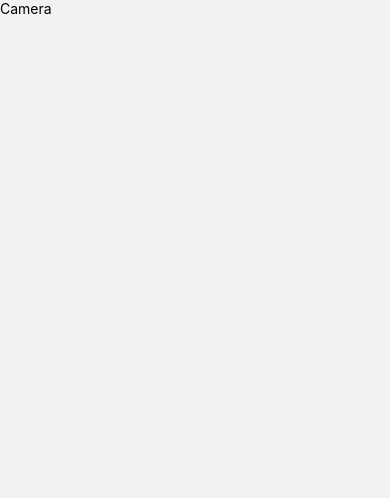
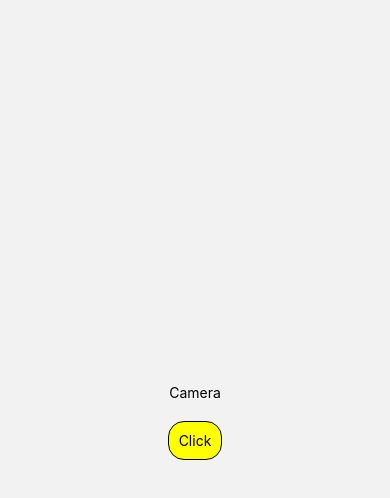
Before and after one commit to pattanan-pr/retouch, a React Native app: screen /Camera in a window 390 px wide. Shown: the top 498 px of the page. Built offline with nearby package versions, Linux system fonts and the light colour scheme.

Commit message:
add Home Page, Camera Page

```diff
--- a/src/screen/Camera.tsx
+++ b/src/screen/Camera.tsx
@@ -1,10 +1,30 @@
-import {View, Text} from 'react-native';
+/* eslint-disable react-native/no-inline-styles */
+import {View, Text, TouchableOpacity} from 'react-native';
 import React from 'react';
+import {useNavigation} from '@react-navigation/native';
 
 const Camera = () => {
+  const navigation = useNavigation();
   return (
-    <View>
+    <View
+      style={{
+        flex: 1,
+        justifyContent: 'center',
+        alignItems: 'center',
+      }}>
       <Text>Camera</Text>
+      <View
+        style={{
+          marginTop: 20,
+          backgroundColor: 'yellow',
+          padding: 10,
+          borderWidth: 1,
+          borderRadius: 16,
+        }}>
+        <TouchableOpacity onPress={() => navigation.goBack()}>
+          <Text>Click</Text>
+        </TouchableOpacity>
+      </View>
     </View>
   );
 };
--- a/src/screen/Home.tsx
+++ b/src/screen/Home.tsx
@@ -2,8 +2,14 @@
 import {View, Text} from 'react-native';
 import React from 'react';
 import {TouchableOpacity} from 'react-native-gesture-handler';
+import {StackNavigationProp} from '@react-navigation/stack/lib/typescript/src/types';
 
-const Home = ({navigation}) => {
+interface HomeType {
+  route: any;
+  navigation: StackNavigationProp<any, any>;
+}
+
+const Home: React.FC<HomeType> = ({navigation}) => {
   return (
     <View
       style={{
@@ -20,7 +26,7 @@ const Home = ({navigation}) => {
           borderWidth: 1,
           borderRadius: 16,
         }}>
-        <TouchableOpacity onPress={navigation.navigate('Camera')}>
+        <TouchableOpacity onPress={() => navigation.navigate('Camera')}>
           <Text>Click</Text>
         </TouchableOpacity>
       </View>
```
